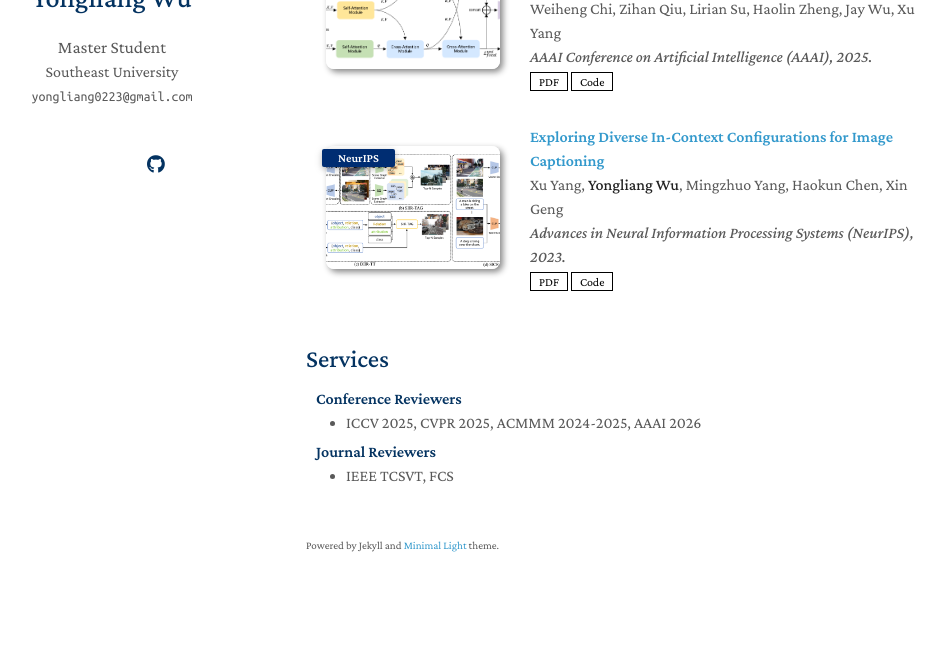
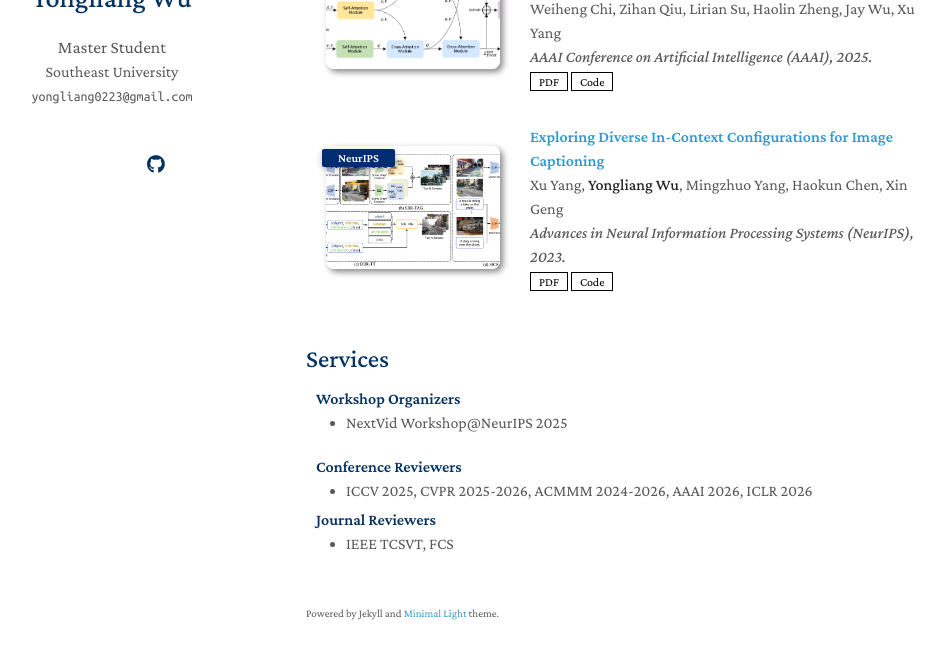
Before and after one commit to yongliang-wu/yongliang-wu.github.io, a Jekyll site: the page built from index.md, in a window 1280 px wide and 900 px high, scrolled down 2032 px, cut to the strip 206-865 px from the top of the window. Shown: the whole strip, without its empty margins (164-1109 px from the left). Built offline with Jekyll 4.4.1, drawn with Linux system fonts in a browser that asks for light colours; nearby versions of some CDN libraries; a style sheet for code colours, icons or effects is not loaded; our own code applies the rules of GitHub Pages for plain Markdown files; before the commit the page ends 2864 px from its top, so only the background shows below that.

Commit message:
update margin and workshop

```diff
--- a/_includes/services.md
+++ b/_includes/services.md
@@ -1,9 +1,13 @@
 ## Services
 
+<h4 style="margin:0 10px 0;">Workshop Organizers</h4>
+<ul style="margin:0 0 20px;">
+  <li><autocolor>NextVid Workshop@NeurIPS 2025</autocolor></li>
+</ul>
 <h4 style="margin:0 10px 0;">Conference Reviewers</h4>
 
 <ul style="margin:0 0 5px;">
-  <li><autocolor>ICCV 2025, CVPR 2025, ACMMM 2024-2025, AAAI 2026</autocolor></li>
+  <li><autocolor>ICCV 2025, CVPR 2025-2026, ACMMM 2024-2026, AAAI 2026, ICLR 2026</autocolor></li>
 </ul>
 
 <h4 style="margin:0 10px 0;">Journal Reviewers</h4>
--- a/html_source_file/assets/css/style-no-dark-mode.css
+++ b/html_source_file/assets/css/style-no-dark-mode.css
@@ -82,7 +82,7 @@ a small { font-size: 11px; color: #777; margin-top: -0.3em; display: block; }
 
 a:hover small { color: #777; }
 
-.wrapper { width: 960px; margin: 0 auto; }
+.wrapper { width: 1060px; margin: 0 auto; }
 
 blockquote { border-left: 1px solid #e5e5e5; margin: 0; padding: 0 0 0 20px; font-style: italic; }
 
@@ -122,7 +122,7 @@ header ul li + li + li { border-right: none; width: 89px; }
 
 header ul a strong { font-size: 14px; display: block; color: #222; }
 
-section { width: 650px; float: right; padding-top: 4.0em; padding-bottom: 50px; }
+section { width: 750px; float: right; padding-top: 4.0em; padding-bottom: 50px; }
 
 small { font-size: 11px; }
 
--- a/html_source_file/assets/css/style.css
+++ b/html_source_file/assets/css/style.css
@@ -94,7 +94,7 @@ a small { font-size: 11px; color: #777; margin-top: -0.3em; display: block; }
 
 a:hover small { color: #777; }
 
-.wrapper { width: 960px; margin: 0 auto; }
+.wrapper { width: 1060px; margin: 0 auto; }
 
 blockquote { border-left: 1px solid #e5e5e5; margin: 0; padding: 0 0 0 20px; font-style: italic; }
 
@@ -137,7 +137,7 @@ header ul li + li + li { border-right: none; width: 89px; }
 
 header ul a strong { font-size: 14px; display: block; color: #222; }
 
-section { width: 650px; float: right; padding-top: 4.0em; padding-bottom: 50px; }
+section { width: 750px; float: right; padding-top: 4.0em; padding-bottom: 50px; }
 
 small { font-size: 11px; }
 
```
